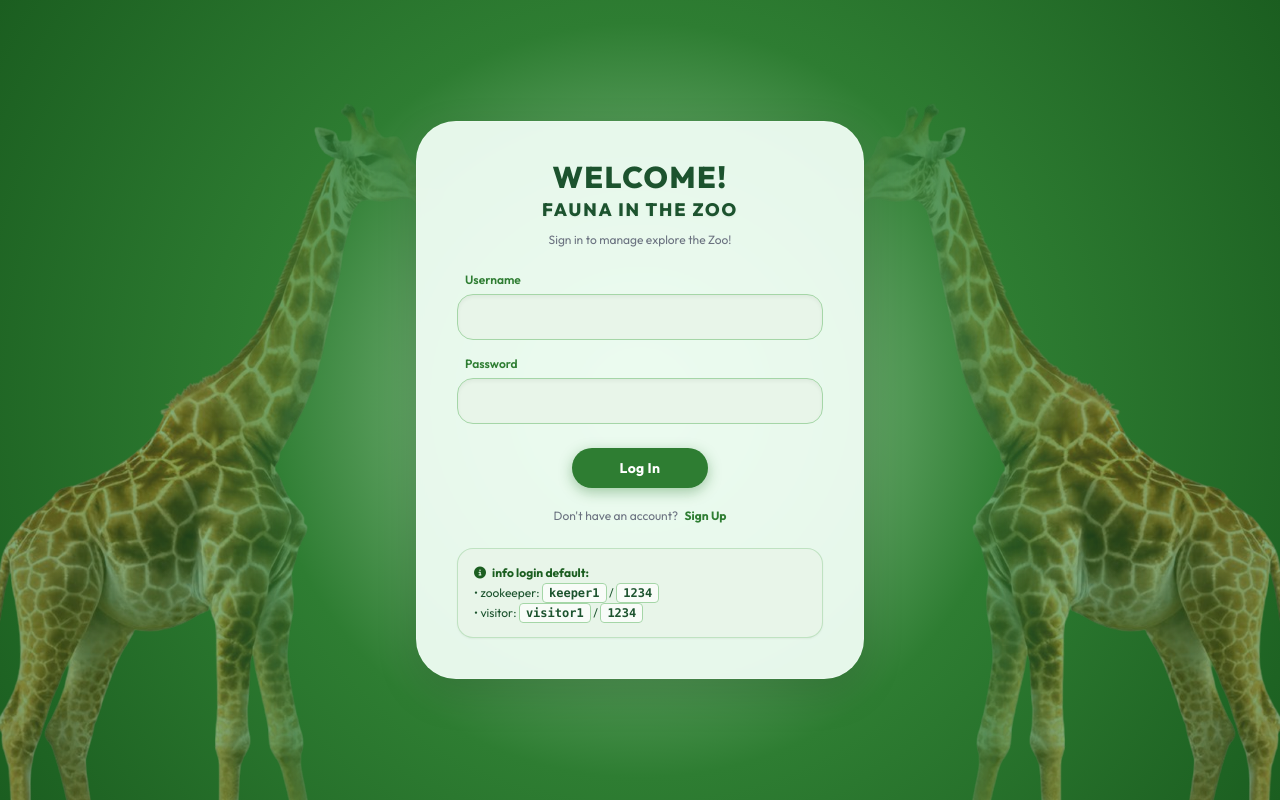
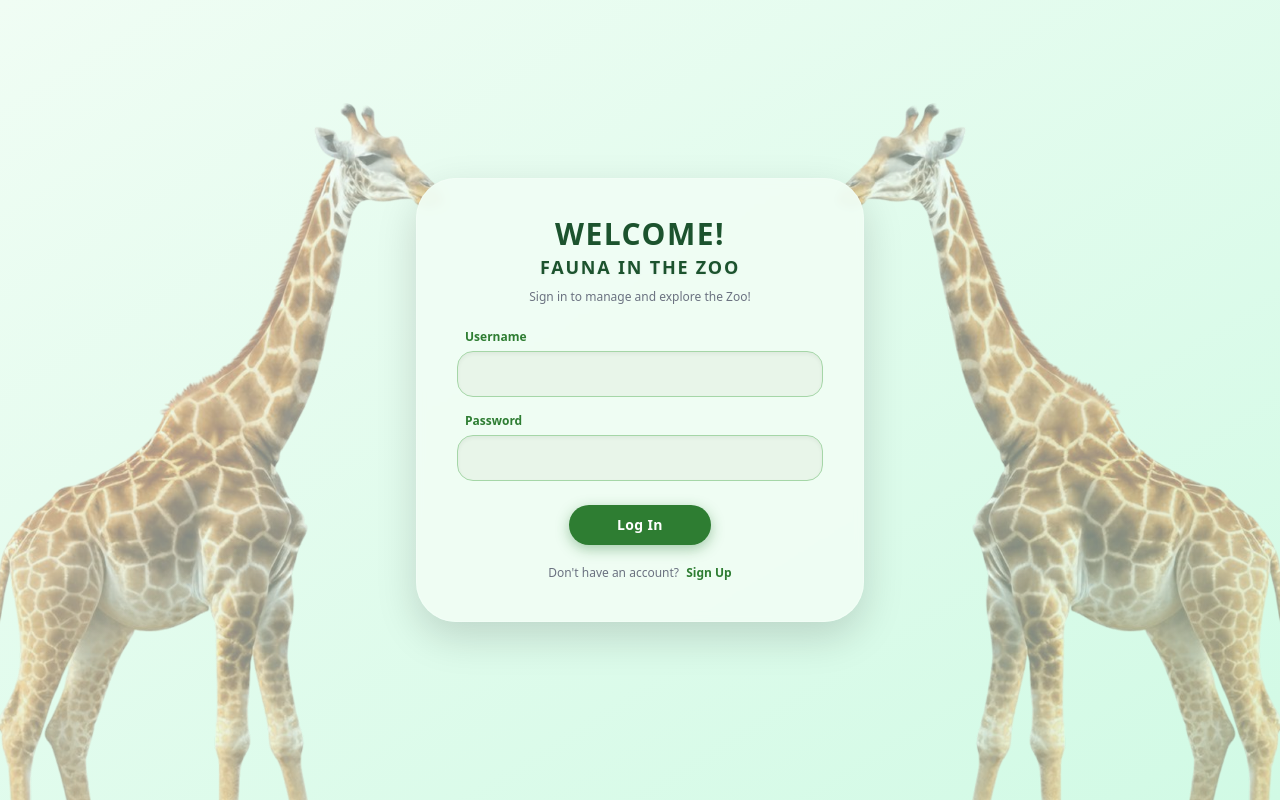
Before and after one commit to baby25001/faunainthezoo, a PHP site: page /login.php in a window 1280 px wide. Run offline with PHP 8.4, Linux system fonts and the light colour scheme; a stand-in replaces the project's code that opens the database connection; some libraries are stand-ins or nearby versions.

Commit message:
login zookeeper' '

```diff
--- a/login.php
+++ b/login.php
@@ -11,21 +11,23 @@
     $password = $_POST['password'];
 
     if (empty($username) || empty($password)) {
-        $error = "Email dan password wajib diisi.";
+        $error = "Username dan password wajib diisi.";
     } else {
+        // Ambil data berdasarkan username
         $stmt = mysqli_prepare($conn, "SELECT id_user, username, password, role FROM users WHERE username = ?");
         mysqli_stmt_bind_param($stmt, "s", $username);
         mysqli_stmt_execute($stmt);
         $result = mysqli_stmt_get_result($stmt);
         $user   = mysqli_fetch_assoc($result);
 
-        if (!$user) {
-            $error = "Username tidak ditemukan. <a href='register.php' class='font-bold underline text-[#2e7d32] hover:text-[#1b5e20]'>Sign Up?</a>";
-        } elseif (!password_verify($password, $user['password'])) {
-            $error = "Password salah. Coba lagi.";
+        // GANTI SEMENTARA KODE VERIFIKASI MENJADI INI:
+        if (!$user || (password_verify($password, $user['password']) === false && md5($password) !== $user['password'])) {
+            $error = "Username atau password salah. Coba lagi.";
         } else {
-            session_start();
-            $_SESSION['user_id']  = $user['id_user'];
+            if (session_status() === PHP_SESSION_NONE) {
+                session_start();
+            }
+            $_SESSION['user_id']  = $user['id_user'] ?? $user['id'];
             $_SESSION['username'] = $user['username'];
             $_SESSION['role']     = $user['role'];
             header('Location: animals.php');
@@ -44,48 +46,32 @@
     <link rel="preconnect" href="https://fonts.googleapis.com">
     <link href="https://fonts.googleapis.com/css2?family=Outfit:wght@300;400;500;600;700;800&display=swap" rel="stylesheet">
     <link rel="stylesheet" href="https://cdnjs.cloudflare.com/ajax/libs/font-awesome/6.5.0/css/all.min.css">
-    <link rel="stylesheet" href="assets/css/style.css">
 </head>
-<body class="login-bg min-h-screen flex items-center justify-center relative overflow-hidden px-4">
+<body class="bg-gradient-to-br from-green-50 to-emerald-100 min-h-screen flex items-center justify-center relative overflow-hidden px-4">
 
-    <!-- Symmetrical Giraffe Left -->
-    <div class="absolute left-0 top-0 bottom-0 w-[30%] lg:w-[35%] max-w-[450px] pointer-events-none z-0 fade-mask-left opacity-90 hidden sm:block">
-        <img
-            src="assets/images/login_giraffe.png"
-            alt="giraffe decoration left"
-            class="w-full h-full object-contain object-bottom"
-        >
+    <div class="absolute left-0 top-0 bottom-0 w-[30%] lg:w-[35%] max-w-[450px] pointer-events-none z-0 opacity-90 hidden sm:block">
+        <img src="assets/images/login_giraffe.png" alt="giraffe decoration left" class="w-full h-full object-contain object-bottom">
     </div>
 
-    <!-- Symmetrical Giraffe Right (Mirrored) -->
-    <div class="absolute right-0 top-0 bottom-0 w-[30%] lg:w-[35%] max-w-[450px] pointer-events-none z-0 fade-mask-right opacity-90 hidden sm:block">
-        <img
-            src="assets/images/login_giraffe.png"
-            alt="giraffe decoration right"
-            class="w-full h-full object-contain object-bottom"
-            style="transform: scaleX(-1);"
-        >
+    <div class="absolute right-0 top-0 bottom-0 w-[30%] lg:w-[35%] max-w-[450px] pointer-events-none z-0 opacity-90 hidden sm:block">
+        <img src="assets/images/login_giraffe.png" alt="giraffe decoration right" class="w-full h-full object-contain object-bottom" style="transform: scaleX(-1);">
     </div>
 
-    <!-- Card Login Sesuai Mockup -->
     <div class="relative z-10 w-full max-w-md my-8">
         <div class="bg-[#f0fdf4]/95 backdrop-blur-sm rounded-[2.5rem] p-8 sm:p-10 shadow-[0_15px_40px_rgba(0,0,0,0.15)] text-center border border-white/20">
 
-            <!-- Error Alert -->
             <?php if ($error): ?>
             <div class="mb-5 text-left p-3.5 bg-red-100 border border-red-200 text-red-700 rounded-xl text-sm">
                 <i class="fa-solid fa-triangle-exclamation mr-2"></i><?= $error ?>
             </div>
             <?php endif; ?>
 
-            <!-- Brand Header -->
             <div class="mb-6">
                 <h1 class="text-3xl font-extrabold text-[#1c532e] tracking-wider uppercase leading-none">WELCOME!</h1>
                 <h2 class="text-lg font-extrabold text-[#1c532e] tracking-widest uppercase mt-1 drop-shadow-sm">FAUNA IN THE ZOO</h2>
-                <p class="text-gray-500 text-xs mt-2">Sign in to manage explore the Zoo!</p>
+                <p class="text-gray-500 text-xs mt-2">Sign in to manage and explore the Zoo!</p>
             </div>
 
-            <!-- Form -->
             <form method="POST" class="text-left space-y-4">
                 <div>
                     <label class="block text-xs text-[#2e7d32] font-semibold mb-1.5 ml-2">Username</label>
@@ -94,6 +80,7 @@
                         name="username"
                         value="<?= htmlspecialchars($_POST['username'] ?? '') ?>"
                         class="w-full bg-[#e8f5e9] border border-[#a5d6a7] focus:border-[#2e7d32] focus:bg-white text-slate-800 rounded-2xl px-5 py-3 text-sm focus:outline-none transition-all shadow-inner"
+                        required
                     >
                 </div>
                 <div>
@@ -102,6 +89,7 @@
                         type="password"
                         name="password"
                         class="w-full bg-[#e8f5e9] border border-[#a5d6a7] focus:border-[#2e7d32] focus:bg-white text-slate-800 rounded-2xl px-5 py-3 text-sm focus:outline-none transition-all shadow-inner"
+                        required
                     >
                 </div>
                 <div class="text-center">
@@ -119,12 +107,6 @@
                 <a href="register.php" class="text-[#2e7d32] font-bold hover:underline ml-1">Sign Up</a>
             </p>
 
-            <!-- Info Credentials (huruf kecil) -->
-            <div class="mt-6 p-4 bg-[#e8f5e9] border border-[#a5d6a7]/60 rounded-2xl text-left text-xs text-[#1c532e] space-y-1 shadow-sm">
-                <p class="font-bold flex items-center gap-1.5 text-[#1b5e20]"><i class="fa-solid fa-circle-info"></i> info login default:</p>
-                <p>• zookeeper: <code class="bg-white/70 px-1.5 py-0.5 rounded border border-[#a5d6a7] font-mono text-[#1c532e] font-semibold">keeper1</code> / <code class="bg-white/70 px-1.5 py-0.5 rounded border border-[#a5d6a7] font-mono text-[#1c532e] font-semibold">1234</code></p>
-                <p>• visitor: <code class="bg-white/70 px-1.5 py-0.5 rounded border border-[#a5d6a7] font-mono text-[#1c532e] font-semibold">visitor1</code> / <code class="bg-white/70 px-1.5 py-0.5 rounded border border-[#a5d6a7] font-mono text-[#1c532e] font-semibold">1234</code></p>
-            </div>
         </div>
     </div>
 </body>
--- a/zoo_database.sql
+++ b/zoo_database.sql
@@ -179,8 +179,7 @@
 
 -- User default
 INSERT INTO users (username, password, role) VALUES
-('keeper1',  '$2y$10$l4w9q9ndq2tRlOuQ7p2qAOfNpnu27/0.kO4t49NLQmexVoGn8Whwe', 'zookeeper'),
-('visitor1', '$2y$10$l4w9q9ndq2tRlOuQ7p2qAOfNpnu27/0.kO4t49NLQmexVoGn8Whwe', 'visitor');
+('keeper1', '$2y$10$w7v0pI4ZpXbA3Mv8Q3O3O.uG2hR9K6mN5FzE7qL6tO9bW8c7v6u1a', 'zookeeper');
 
 -- 3. Nyalakan kembali pengecekan Foreign Key demi keamanan data kedepannya
 SET FOREIGN_KEY_CHECKS = 1;
```
Also changed, not shown: 1 other file.
